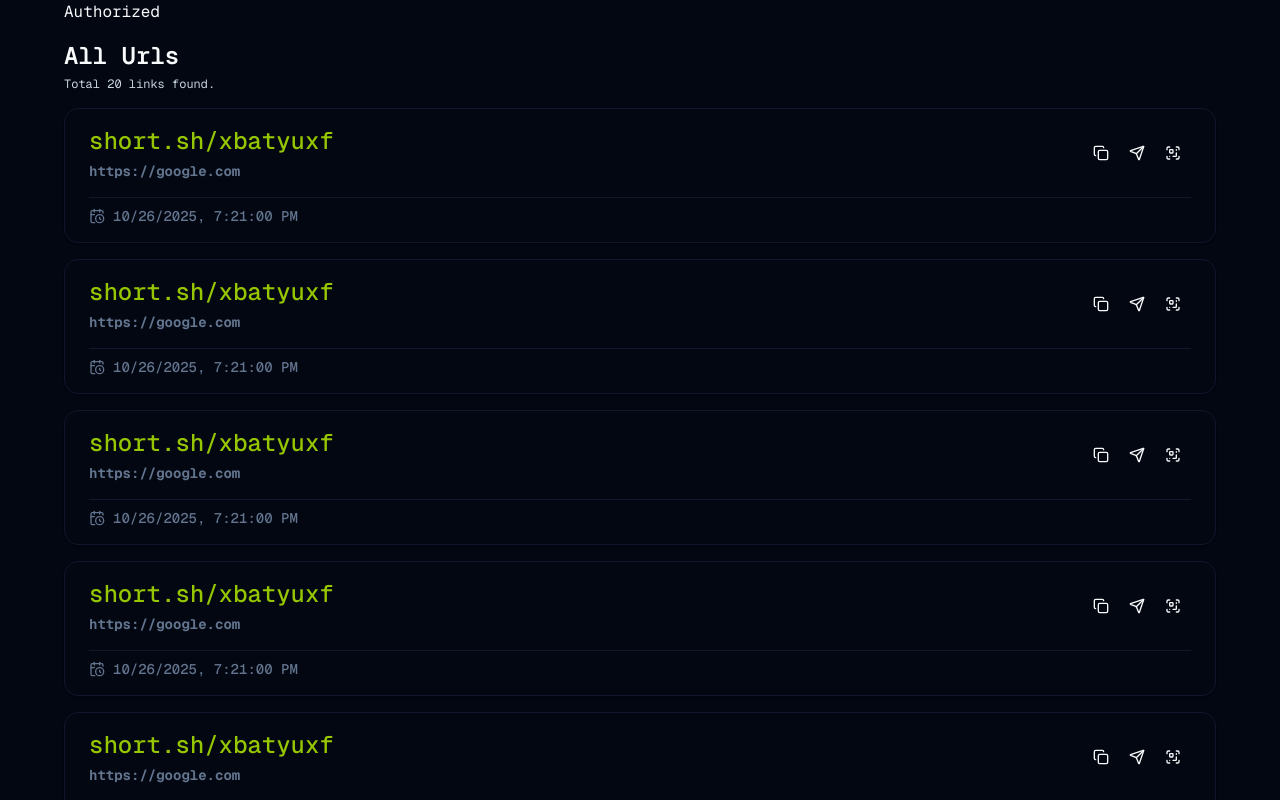
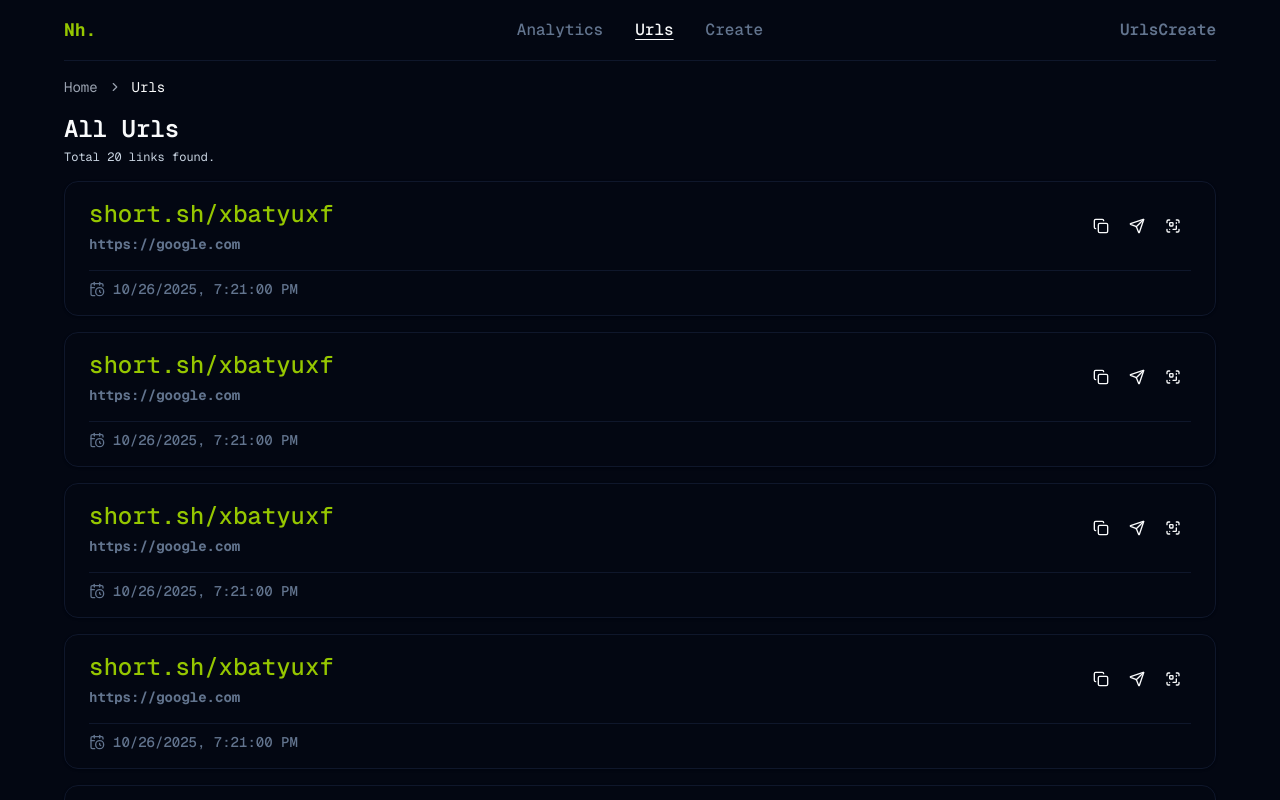
Before and after one commit to RajMazumder18110/Nexhop, a Next.js app in the folder apps/application/: page /urls in a window 1280 px wide. Shown: the top 800 px of the page. Built offline with nearby package versions, Linux system fonts and the light colour scheme.

Commit message:
feat: add navbar with breadcrumb

```diff
--- a/apps/application/app/(authorized)/layout.tsx
+++ b/apps/application/app/(authorized)/layout.tsx
@@ -1,6 +1,9 @@
 /** @notice Library imports */
+import { Suspense } from "react";
 /// Local imports
 import { rootLayoutMeta } from "@/metadata";
+import NavBarAuthorized from "../components/NavBarAuthorized";
+import BreadcrumbView from "../components/BreadcrumbView";
 
 export const metadata = rootLayoutMeta;
 
@@ -10,8 +13,11 @@ export default function AuthorizedLayout({
   children: React.ReactNode;
 }>) {
   return (
-    <main className="container w-[90%] max-w-6xl min-h-screen mx-auto">
-      Authorized
+    <main className="container pb-4 w-[90%] max-w-6xl min-h-screen mx-auto">
+      <NavBarAuthorized />
+      <Suspense>
+        <BreadcrumbView />
+      </Suspense>
       {children}
     </main>
   );
--- a/apps/application/app/(authorized)/urls/page.tsx
+++ b/apps/application/app/(authorized)/urls/page.tsx
@@ -6,7 +6,7 @@ import { PaginatedLinksCompartment } from "./compartments";
 
 const AuthorizedAllUrlsPage = () => {
   return (
-    <section className="py-4 w-full flex flex-col items-start gap-8">
+    <section className="w-full flex flex-col items-start gap-8">
       {/* All links */}
       <section className="w-full flex flex-col items-start gap-4">
         <div className="w-full flex flex-col items-start gap-1">
--- /dev/null
+++ b/apps/application/app/components/BreadcrumbView.tsx
@@ -0,0 +1,100 @@
+"use client";
+/** @notice Library imports */
+import Link from "next/link";
+import { usePathname, useSearchParams } from "next/navigation";
+/// Local imports
+import {
+  Breadcrumb,
+  BreadcrumbList,
+  BreadcrumbItem,
+  BreadcrumbLink,
+  BreadcrumbSeparator,
+  BreadcrumbPage,
+} from "@/components/ui/breadcrumb";
+
+/**
+ * Breadcrumb: derives labels and links from the current pathname.
+ * - No props. Always shows Home.
+ * - Normalizes duplicate/trailing slashes.
+ * - Title-cases segments, decodes URI components.
+ * - Preserves query string on the last crumb.
+ */
+const BreadcrumbView = () => {
+  const pathname = usePathname();
+  const searchParams = useSearchParams();
+
+  // Normalize: remove duplicate slashes and trailing slash (except root)
+  const normalized =
+    pathname === "/"
+      ? "/"
+      : pathname.replace(/\/{2,}/g, "/").replace(/\/$/, "");
+
+  const segments = normalized.split("/").filter(Boolean);
+  const isRoot = normalized === "/home";
+
+  // Build crumbs
+  const crumbs = (() => {
+    let acc = "";
+    return segments.map((seg, idx) => {
+      acc += `/${seg}`;
+      const isLast = idx === segments.length - 1;
+
+      const label = decodeURIComponent(seg)
+        .replace(/[-_]+/g, " ")
+        .replace(/\b\w/g, (c) => c.toUpperCase()); // Title case
+
+      const q =
+        isLast && searchParams?.toString() ? `?${searchParams.toString()}` : "";
+      const href = `${acc}${q}`;
+
+      return { href, label, isLast };
+    });
+  })();
+
+  return (
+    <Breadcrumb className="py-4">
+      <BreadcrumbList>
+        <BreadcrumbItem>
+          {isRoot ? (
+            <BreadcrumbPage>
+              <span className="inline-flex items-center gap-1.5">Home</span>
+            </BreadcrumbPage>
+          ) : (
+            <BreadcrumbLink asChild>
+              <Link href="/home" className="inline-flex items-center gap-1.5">
+                Home
+              </Link>
+            </BreadcrumbLink>
+          )}
+        </BreadcrumbItem>
+
+        {!isRoot && <BreadcrumbSeparator />}
+
+        {!isRoot &&
+          crumbs.map((crumb, idx) => {
+            const needsSep = idx < crumbs.length - 1;
+            return (
+              <span
+                key={crumb.href}
+                className="text-muted-foreground flex flex-wrap items-center gap-1.5 text-sm wrap-break-word sm:gap-2.5"
+              >
+                <BreadcrumbItem key={crumb.href}>
+                  {crumb.isLast ? (
+                    <BreadcrumbPage>{crumb.label}</BreadcrumbPage>
+                  ) : (
+                    <BreadcrumbLink asChild>
+                      <Link href={crumb.href}>{crumb.label}</Link>
+                    </BreadcrumbLink>
+                  )}
+                </BreadcrumbItem>
+
+                {needsSep && <BreadcrumbSeparator key={`sep-${idx * 10}`} />}
+              </span>
+            );
+          })}
+      </BreadcrumbList>
+    </Breadcrumb>
+  );
+};
+
+export default BreadcrumbView;
--- /dev/null
+++ b/apps/application/app/components/NavBarAuthorized.tsx
@@ -0,0 +1,58 @@
+/** @notice Library imports */
+import Link from "next/link";
+/// Local imports
+import NavLinkCom from "./NavLinkCom";
+
+const links = [
+  {
+    href: "#",
+    name: "Analytics",
+  },
+  {
+    href: "/urls",
+    name: "Urls",
+  },
+  {
+    href: "/create",
+    name: "Create",
+  },
+];
+
+const NavBarAuthorized = async () => {
+  return (
+    <nav className="w-full grid grid-cols-3 border-b border-slate-900 py-4 text-slate-500">
+      {/* Logo Part */}
+      <div className="flex items-center justify-start">
+        <Link href={"/"}>
+          <div className="text-highlight hover:text-foreground w-fit font-bold rounded-md transition-colors duration-300">
+            <h1 className="text-lg">Nh.</h1>
+          </div>
+        </Link>
+      </div>
+
+      {/* Links part */}
+      <div className="flex items-center justify-center gap-8">
+        {links.map((link, idx) => (
+          <NavLinkCom key={idx} {...link} />
+        ))}
+      </div>
+
+      {/* Profile */}
+      <div className="flex items-center justify-end">
+        <Link href={"/"} className="hover:underline">
+          <div className="font-semibold rounded-md transition-colors duration-300">
+            Urls
+          </div>
+        </Link>
+
+        <Link href={"/"} className="hover:underline">
+          <div className="font-semibold rounded-md transition-colors duration-300">
+            Create
+          </div>
+        </Link>
+      </div>
+    </nav>
+  );
+};
+
+export default NavBarAuthorized;
--- /dev/null
+++ b/apps/application/app/components/NavLinkCom.tsx
@@ -0,0 +1,33 @@
+"use client";
+/** @notice Library imports */
+import Link from "next/link";
+import { usePathname } from "next/navigation";
+/// Local imports
+import { cn } from "@/lib/utils";
+
+type NavLinkComProps = {
+  href: string;
+  name: string;
+};
+
+const NavLinkCom = (props: NavLinkComProps) => {
+  const pathname = usePathname();
+
+  return (
+    <Link
+      href={props.href}
+      className={cn(
+        "hover:underline hover:text-foreground transition-all duration-300",
+        pathname === props.href
+          ? "text-foreground underline underline-offset-4"
+          : "text-slate-500"
+      )}
+    >
+      <div className="font-medium rounded-md transition-colors duration-300">
+        {props.name}
+      </div>
+    </Link>
+  );
+};
+
+export default NavLinkCom;
--- /dev/null
+++ b/apps/application/components/ui/breadcrumb.tsx
@@ -0,0 +1,109 @@
+import * as React from "react";
+import { Slot } from "@radix-ui/react-slot";
+import { ChevronRight, MoreHorizontal } from "lucide-react";
+
+import { cn } from "@/lib/utils";
+
+function Breadcrumb({ ...props }: React.ComponentProps<"nav">) {
+  return <nav aria-label="breadcrumb" data-slot="breadcrumb" {...props} />;
+}
+
+function BreadcrumbList({ className, ...props }: React.ComponentProps<"ol">) {
+  return (
+    <ol
+      data-slot="breadcrumb-list"
+      className={cn(
+        "text-muted-foreground flex flex-wrap items-center gap-1.5 text-sm wrap-break-word sm:gap-2.5",
+        className
+      )}
+      {...props}
+    />
+  );
+}
+
+function BreadcrumbItem({ className, ...props }: React.ComponentProps<"li">) {
+  return (
+    <li
+      data-slot="breadcrumb-item"
+      className={cn("inline-flex items-center gap-1.5", className)}
+      {...props}
+    />
+  );
+}
+
+function BreadcrumbLink({
+  asChild,
+  className,
+  ...props
+}: React.ComponentProps<"a"> & {
+  asChild?: boolean;
+}) {
+  const Comp = asChild ? Slot : "a";
+
+  return (
+    <Comp
+      data-slot="breadcrumb-link"
+      className={cn("hover:text-foreground transition-colors", className)}
+      {...props}
+    />
+  );
+}
+
+function BreadcrumbPage({ className, ...props }: React.ComponentProps<"span">) {
+  return (
+    <span
+      data-slot="breadcrumb-page"
+      role="link"
+      aria-disabled="true"
+      aria-current="page"
+      className={cn("text-foreground font-normal", className)}
+      {...props}
+    />
+  );
+}
+
+function BreadcrumbSeparator({
+  children,
+  className,
+  ...props
+}: React.ComponentProps<"li">) {
+  return (
+    <li
+      data-slot="breadcrumb-separator"
+      role="presentation"
+      aria-hidden="true"
+      className={cn("[&>svg]:size-3.5", className)}
+      {...props}
+    >
+      {children ?? <ChevronRight />}
+    </li>
+  );
+}
+
+function BreadcrumbEllipsis({
+  className,
+  ...props
+}: React.ComponentProps<"span">) {
+  return (
+    <span
+      data-slot="breadcrumb-ellipsis"
+      role="presentation"
+      aria-hidden="true"
+      className={cn("flex size-9 items-center justify-center", className)}
+      {...props}
+    >
+      <MoreHorizontal className="size-4" />
+      <span className="sr-only">More</span>
+    </span>
+  );
+}
+
+export {
+  Breadcrumb,
+  BreadcrumbList,
+  BreadcrumbItem,
+  BreadcrumbLink,
+  BreadcrumbPage,
+  BreadcrumbSeparator,
+  BreadcrumbEllipsis,
+};
```
Also changed, not shown: 1 other file (tests, documents, lock files or other folders).
